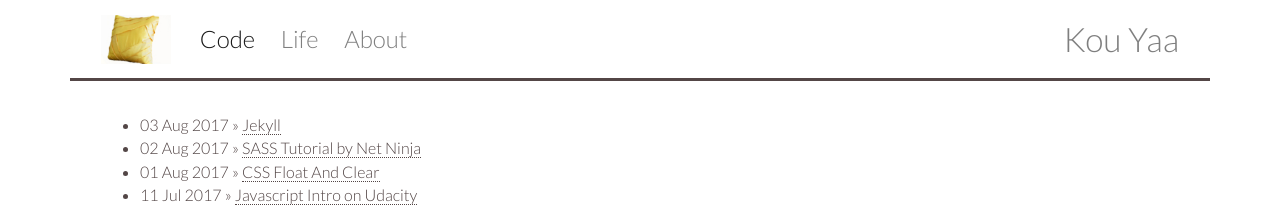
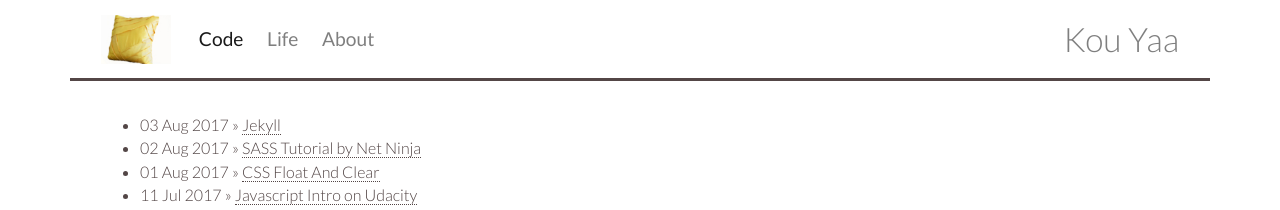
Before and after one commit to yinkouya/yinkouya.github.io, a Jekyll site: the page built from code.html, in a window 1280 px wide. Shown: the top 210 px of the page. Built offline with Jekyll 4.4.1, drawn with Linux system fonts in a browser that asks for light colours; nearby versions of some CDN libraries.

Commit message:
Update style.css

```diff
--- a/assets/style.css
+++ b/assets/style.css
@@ -23,25 +23,17 @@ img.brand {
 }
 
 .nav-item {
-  font-size: 1.5em;
+  font-size: 1.2em;
+  font-weight: 400;
   margin: auto 0.2em;
 }
 
 .navbar-text {
-  font-weight: 300;
   font-size: 2.1em;
 }
 
 .carousel-item > img {
   margin: 0 auto;
-}
-
-.carousel-item h3 {
-  font-weight: 300;
-}
-
-carousel-item p {
-  font-weight: 300;
 }
 
 .about {
@@ -57,11 +49,6 @@ carousel-item p {
   font-size: 1.4em;
 }
 
-.posts li {
-  font-size: 300i;
-}
-
-
 /* how to vertically center a partial width div? */
 article {
   background: #FFDAB9; /* Peachpuff*/
```
